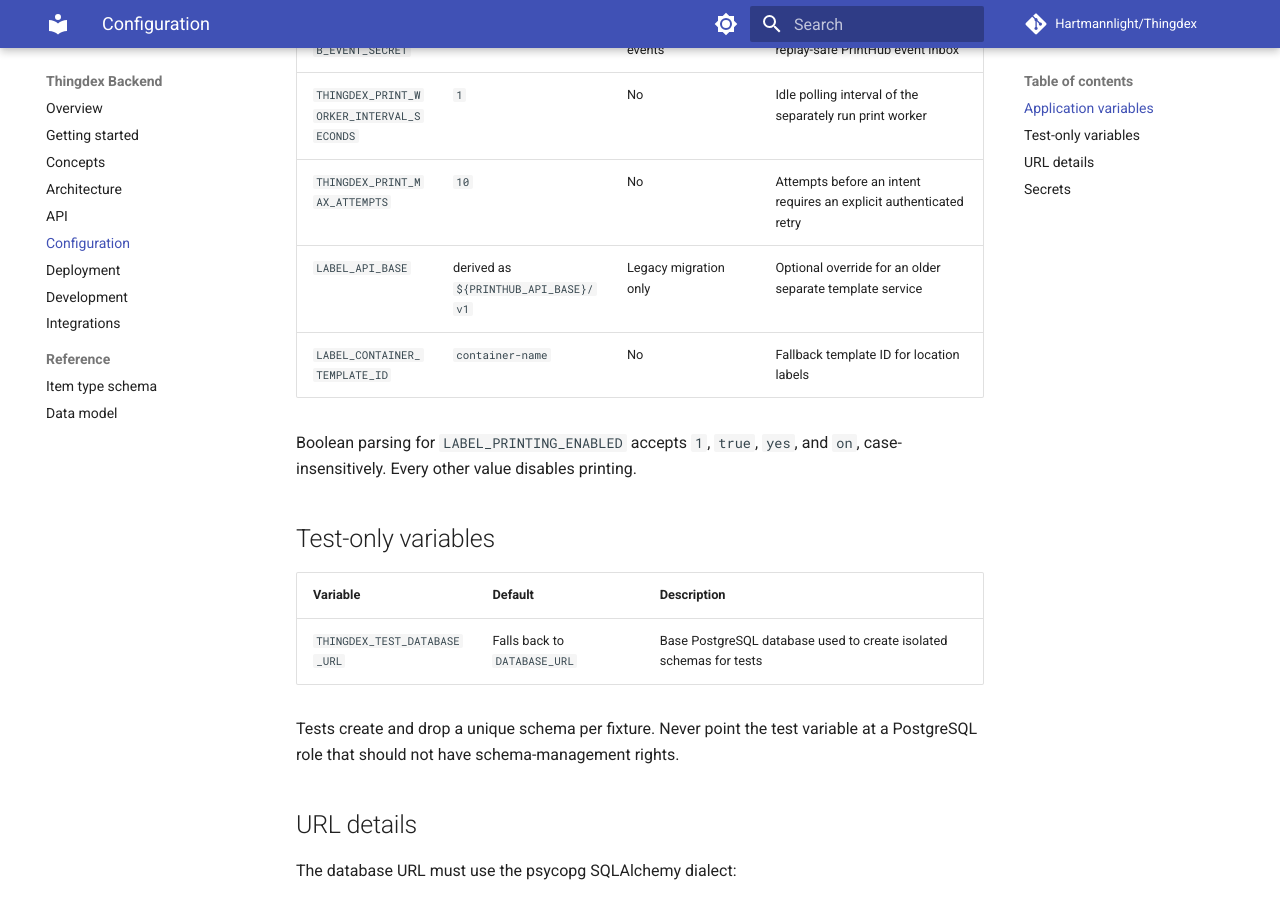
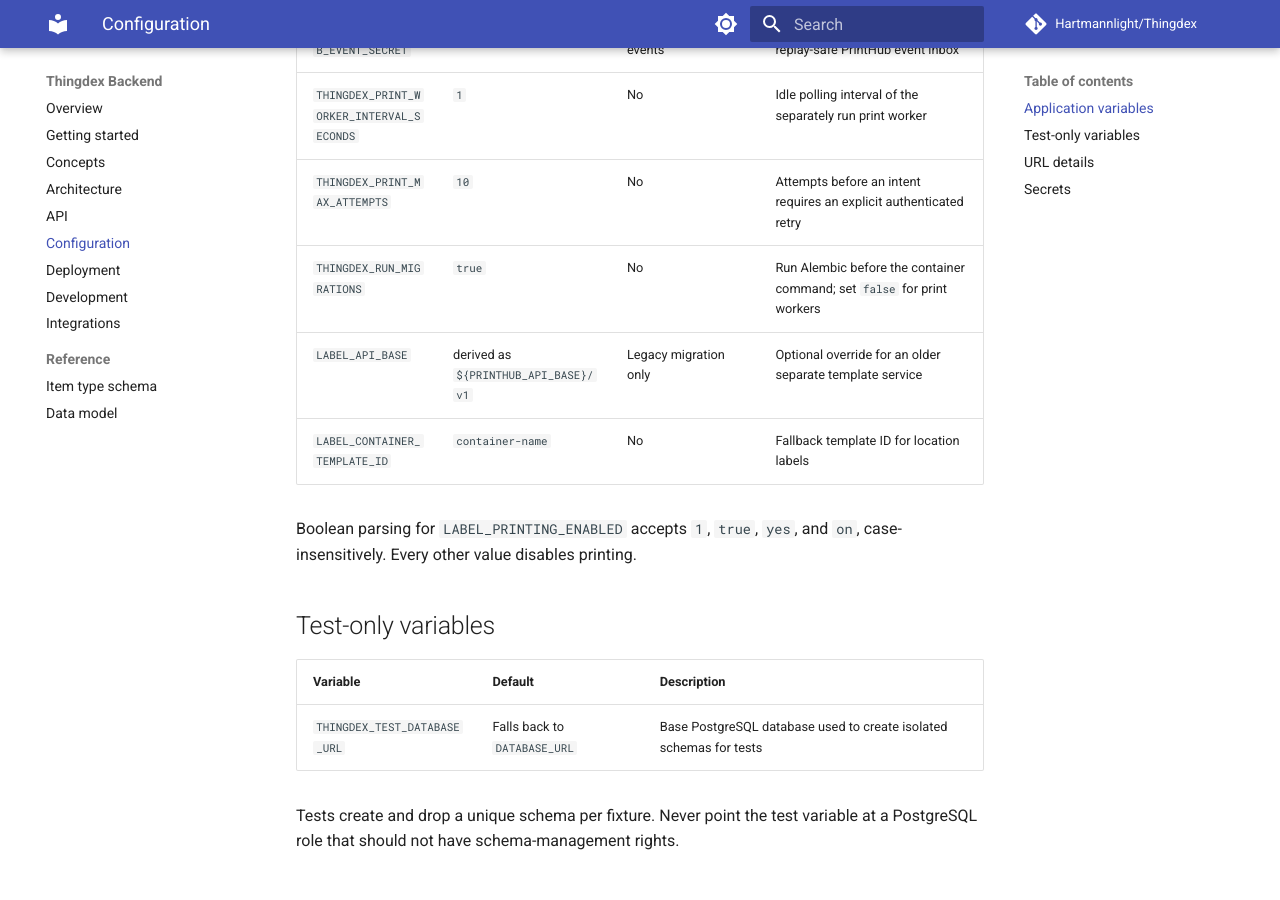
Before and after one commit to Hartmannlight/Thingdex, an MkDocs documentation site: the page built from docs/configuration.md, in a window 1280 px wide and 900 px high, scrolled down 864 px. Built offline with MkDocs 1.6.1 and Material for MkDocs 9.7.7, drawn with Linux system fonts in a browser that asks for light colours; comment, search, counter and statistics services are not loaded.

Commit message:
fix(runtime): Assign database migration ownership

```diff
--- a/docs/configuration.md
+++ b/docs/configuration.md
@@ -17,6 +17,7 @@ service manager, secret store, or container runtime.
 | `THINGDEX_PRINTHUB_EVENT_SECRET` | unset | Yes for status events | HMAC-SHA256 secret for the replay-safe PrintHub event inbox |
 | `THINGDEX_PRINT_WORKER_INTERVAL_SECONDS` | `1` | No | Idle polling interval of the separately run print worker |
 | `THINGDEX_PRINT_MAX_ATTEMPTS` | `10` | No | Attempts before an intent requires an explicit authenticated retry |
+| `THINGDEX_RUN_MIGRATIONS` | `true` | No | Run Alembic before the container command; set `false` for print workers |
 | `LABEL_API_BASE` | derived as `${PRINTHUB_API_BASE}/v1` | Legacy migration only | Optional override for an older separate template service |
 | `LABEL_CONTAINER_TEMPLATE_ID` | `container-name` | No | Fallback template ID for location labels |
 
```
Also changed, not shown: 2 other files.
